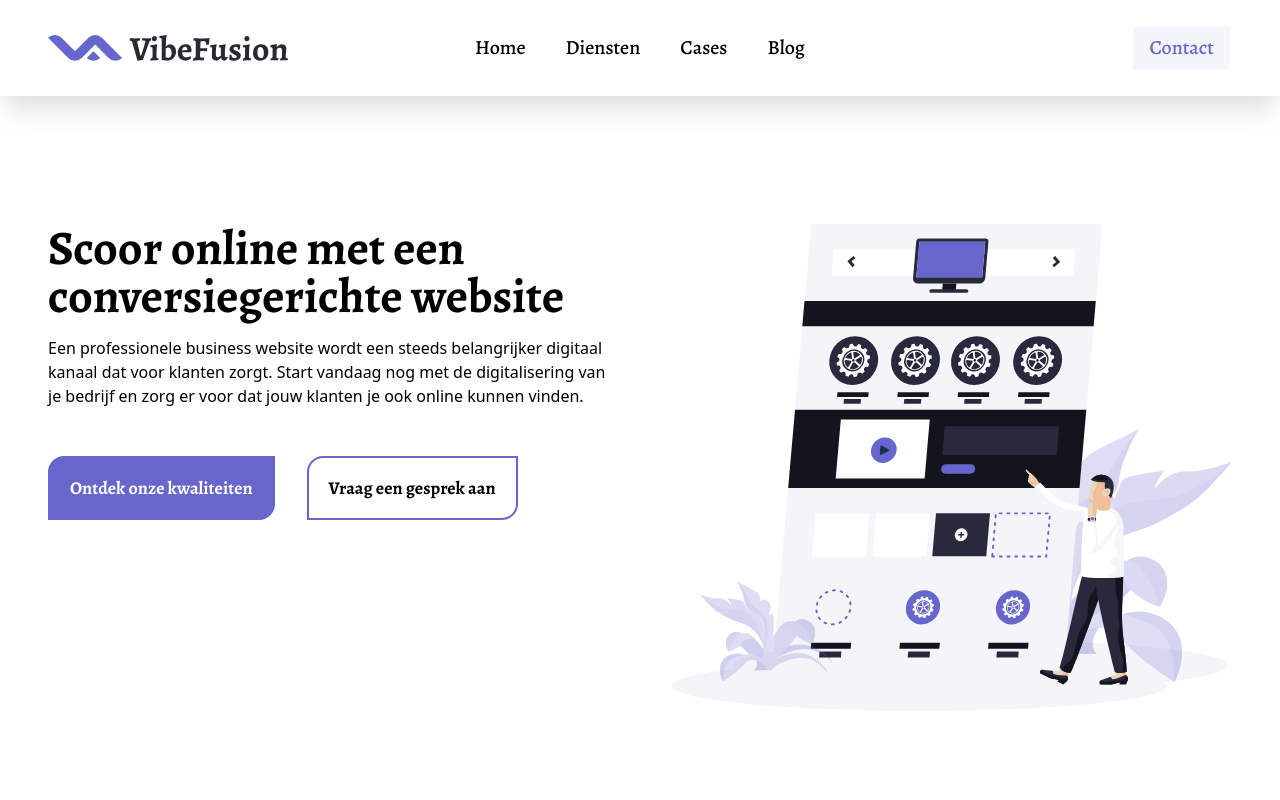
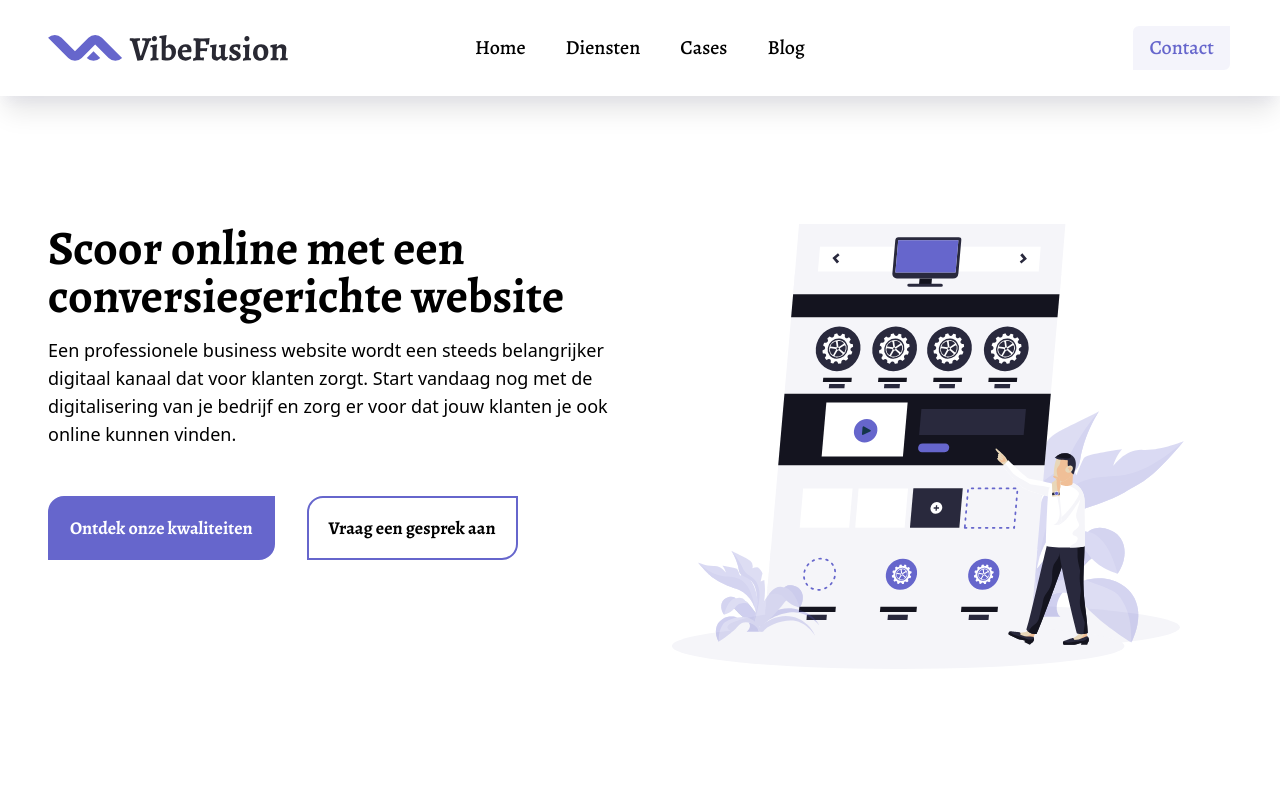
Before and after one commit to Citingdude/vibefusion-front-end, a Nuxt app: page /webdesign in a window 1280 px wide. Shown: the top 800 px of the page. Built offline with nearby package versions, Linux system fonts and the light colour scheme.

Commit message:
Resize illsutration

```diff
--- a/pages/webdesign.vue
+++ b/pages/webdesign.vue
@@ -9,7 +9,7 @@
         Scoor online met een conversiegerichte website
       </h1>
 
-      <p class="mb-12">
+      <p class="mb-12 text-lg">
         Een professionele business website wordt een steeds belangrijker
         digitaal kanaal dat voor klanten zorgt. Start vandaag nog met de
         digitalisering van je bedrijf en zorg er voor dat jouw klanten je ook
@@ -27,7 +27,7 @@
 
     <!-- Illustration -->
     <div>
-      <img src="~/assets/images/webdesign-illustratie.svg" alt="" />
+      <img class="max-w-lg" src="~/assets/images/webdesign-illustratie.svg" alt="" />
     </div>
   </section>
 
```
